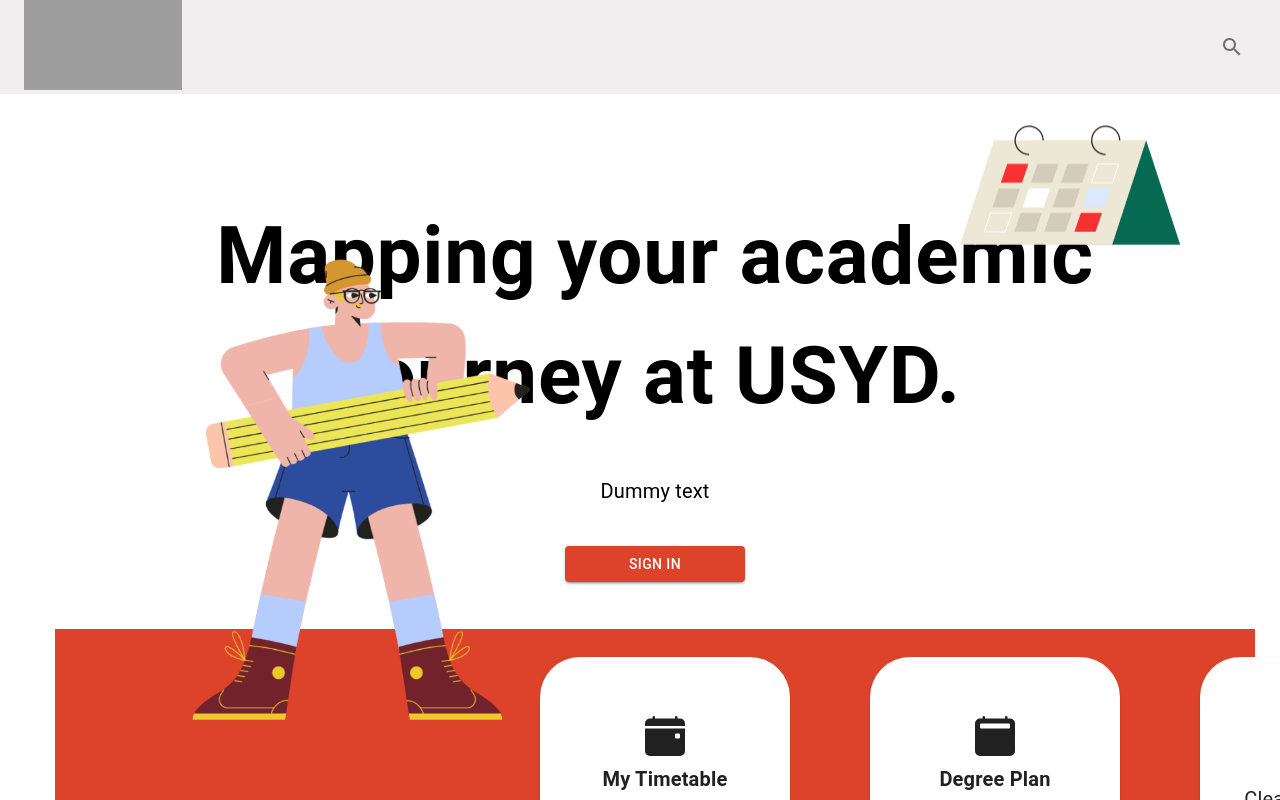
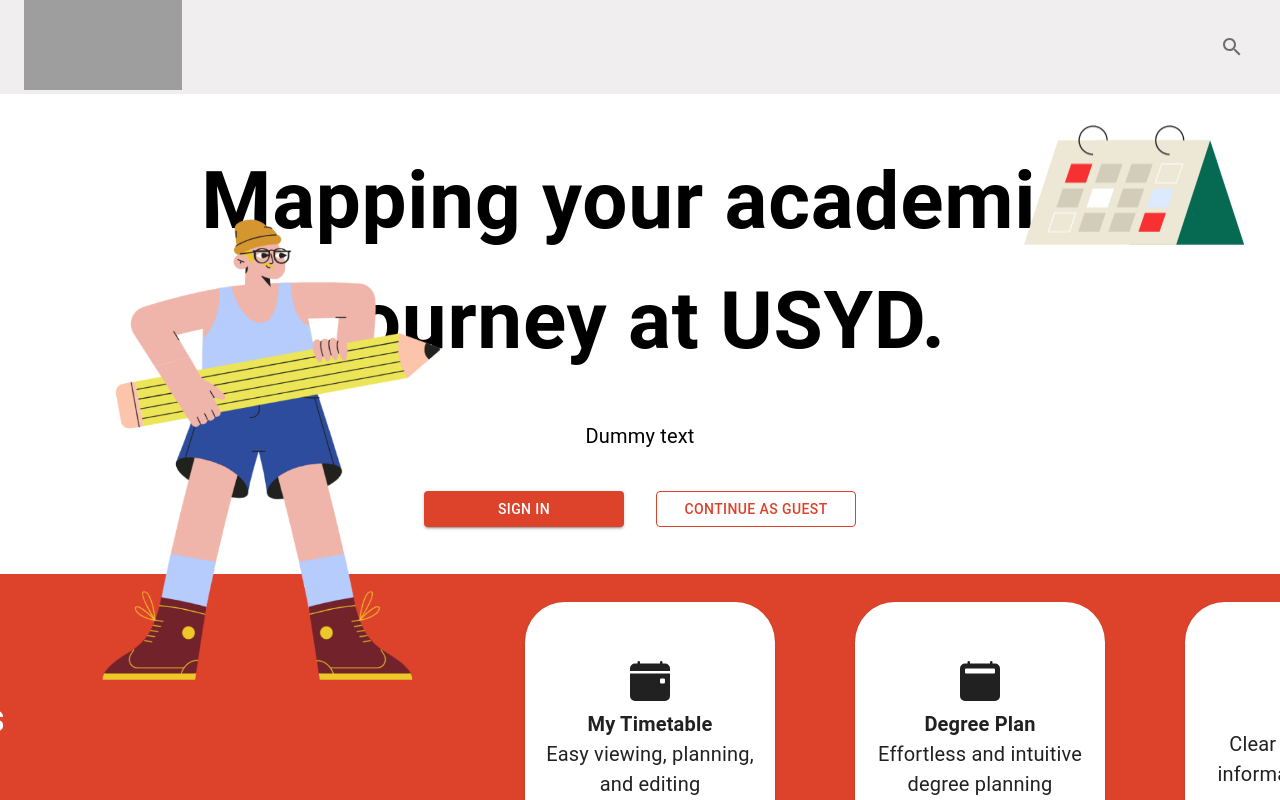
Before and after one commit to USYDUniTrack/UniTrack_WebApp, a Next.js app: page / in a window 1280 px wide. Shown: the top 800 px of the page. Built offline with nearby package versions, Linux system fonts and the light colour scheme; grey boxes are pictures that could not be loaded.

Commit message:
Added continue as guest button and fixed bottom content margins to home page

```diff
--- a/src/app/globals.css
+++ b/src/app/globals.css
@@ -11,7 +11,6 @@
 
 /* UnitDescription css start */
 .ContentDiv {
-
 }
 
 .UnitDescriptionWrapper {
@@ -90,14 +89,13 @@
 /* Home page css start */
 .PageContent {
   display: flex;
-  padding: 40px;
+  /* padding: 40px; */
   justify-content: flex-start;
 }
 
 .HomePageWrapper {
   display: flex;
   flex-direction: column;
-  margin: 15px;
   justify-content: center;
   width: 100%;
 }
@@ -131,7 +129,7 @@
 }
 
 .MuiButton-outlined {
-  border-color: black !important;
+  border-color: #DD432B !important;
   color: #DD432B !important;
 }
 
@@ -150,20 +148,14 @@
 
 #standing {
   position: absolute;
-  top: 30vh;
-  left: 15vw;
-}
-
-#standing2 {
-  position: absolute;
-  top: 66vh;
-  left: 4vw;
+  top: 25vh;
+  left: 8vw;
 }
 
 #planner {
   position: absolute;
   top: 10vh;
-  left: 75vw;
+  left: 80vw;
 }
 /* layout css end */
 
--- a/src/app/page.js
+++ b/src/app/page.js
@@ -1,6 +1,6 @@
 "use client";
 
-import { Container, Stack, Card, CardContent, Typography, Button, Box } from '@mui/material';
+import { Container, Stack, Card, CardContent, Typography, Button, Box, GlobalStyles } from '@mui/material';
 import Image from 'next/image';
 import { BsFillCalendarEventFill, BsFillCalendar2Fill } from 'react-icons/bs';
 import { AiFillRead } from 'react-icons/ai';
@@ -12,7 +12,8 @@
                 <Typography sx={{ textAlign: "center", fontWeight: 700, fontSize: 80, marginTop: 10}}>Mapping your academic<br/>journey at USYD.</Typography>
                 <Typography sx={{ textAlign: "center", fontSize: 20, marginTop: 5 }}>Dummy text</Typography>
                 <Box sx={{ display: "flex", justifyContent: "center"}}>
-                    <Button variant="contained" sx={{ marginTop: 5, marginBottom: 10, width: 180, backgroundColor: "#DD432B" }}>Sign In</Button>
+                    <Button variant="contained" sx={{ marginTop: 5, marginBottom: 10, width: 200, backgroundColor: "#DD432B", marginRight: 4 }}>Sign In</Button>
+                    <Button variant="outlined" sx={{ marginTop: 5, marginBottom: 10, width: 200 }}>Continue as guest</Button>
                 </Box>
                 <Image src="/Amigos_Standing.png" alt="Amigos Standing" id="standing" width={345} height={500}/>
                 <Image src="/Amigos_Planner.png" alt="Amigos Planner" id="planner" width={220} height={210}/>
```
